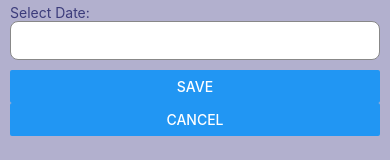
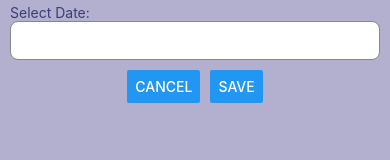
Before and after one commit to yumi-xu/Assignment2, a React Native app: screen /AddActivity in a window 390 px wide. Shown: the part 153-313 px from the top of the page. Built offline with nearby package versions, Linux system fonts and the light colour scheme.

Commit message:
add save and cancel button style

```diff
--- a/Screens/AddActivity.js
+++ b/Screens/AddActivity.js
@@ -1,5 +1,5 @@
 import React, { useState, useContext } from "react";
-import { Text, TextInput, Button, Alert } from "react-native";
+import { Text, TextInput, Button, Alert, View } from "react-native";
 import { AppContext } from "../AppContext";
 import DropDownPicker from "react-native-dropdown-picker";
 import DateInput from "../Components/DateInput";
@@ -75,8 +75,10 @@ const AddActivity = ({ navigation }) => {
       <Text style={themeStyles.text}>Select Date:</Text>
       <DateInput date={date} onDateChange={(date) => setDate(date)} />
 
-      <Button title="Save" onPress={handleSave} />
-      <Button title="Cancel" onPress={() => navigation.goBack()} />
+      <View style={commonStyles.buttonsWrap}>
+        <Button title="Cancel" onPress={() => navigation.goBack()} />
+        <Button title="Save" onPress={handleSave} />
+      </View>
     </Container>
   );
 };
--- a/Screens/AddDietEntry.js
+++ b/Screens/AddDietEntry.js
@@ -1,5 +1,5 @@
 import React, { useState, useContext } from "react";
-import { Text, TextInput, Button, Alert } from "react-native";
+import { Text, TextInput, Button, Alert, View } from "react-native";
 import { AppContext } from "../AppContext";
 import DateInput from "../Components/DateInput";
 import { commonDarkStyles, commonLightStyles, commonStyles } from "../helper";
@@ -62,8 +62,10 @@ const AddDietEntry = ({ navigation }) => {
       <Text style={themeStyles.text}>Select Date:</Text>
       <DateInput date={date} onDateChange={(date) => setDate(date)} />
 
-      <Button title="Save" onPress={handleSave} />
-      <Button title="Cancel" onPress={() => navigation.goBack()} />
+      <View style={commonStyles.buttonsWrap}>
+        <Button title="Cancel" onPress={() => navigation.goBack()} />
+        <Button title="Save" onPress={handleSave} />
+      </View>
     </Container>
   );
 };
--- a/helper.js
+++ b/helper.js
@@ -33,6 +33,11 @@ export const commonStyles = StyleSheet.create({
     borderWidth: 1,
     borderRadius: 8,
     marginBottom: 10,
+  },
+  buttonsWrap: {
+    flexDirection: "row",
+    justifyContent: "center",
+    gap: 10,
   },
 });
 
```
